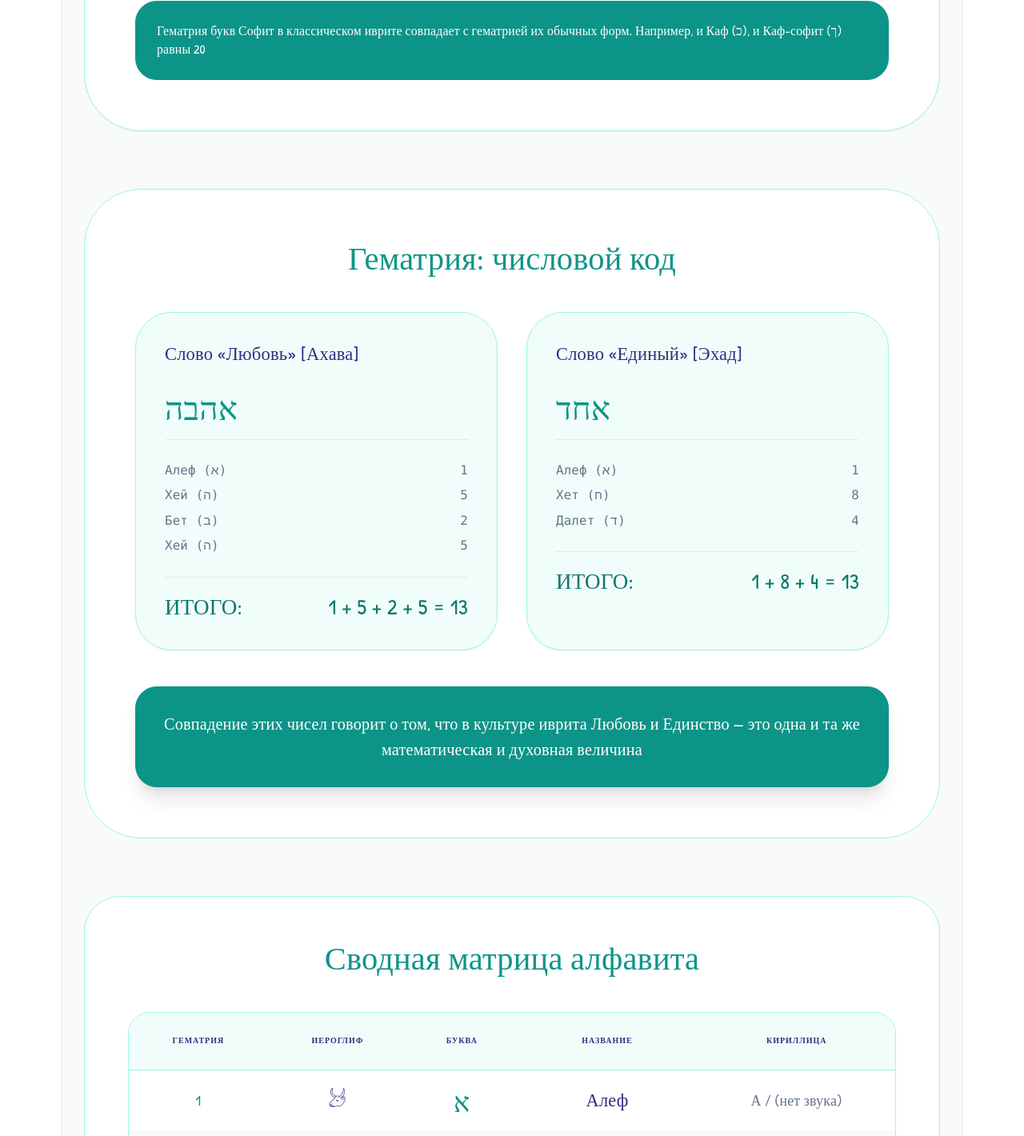
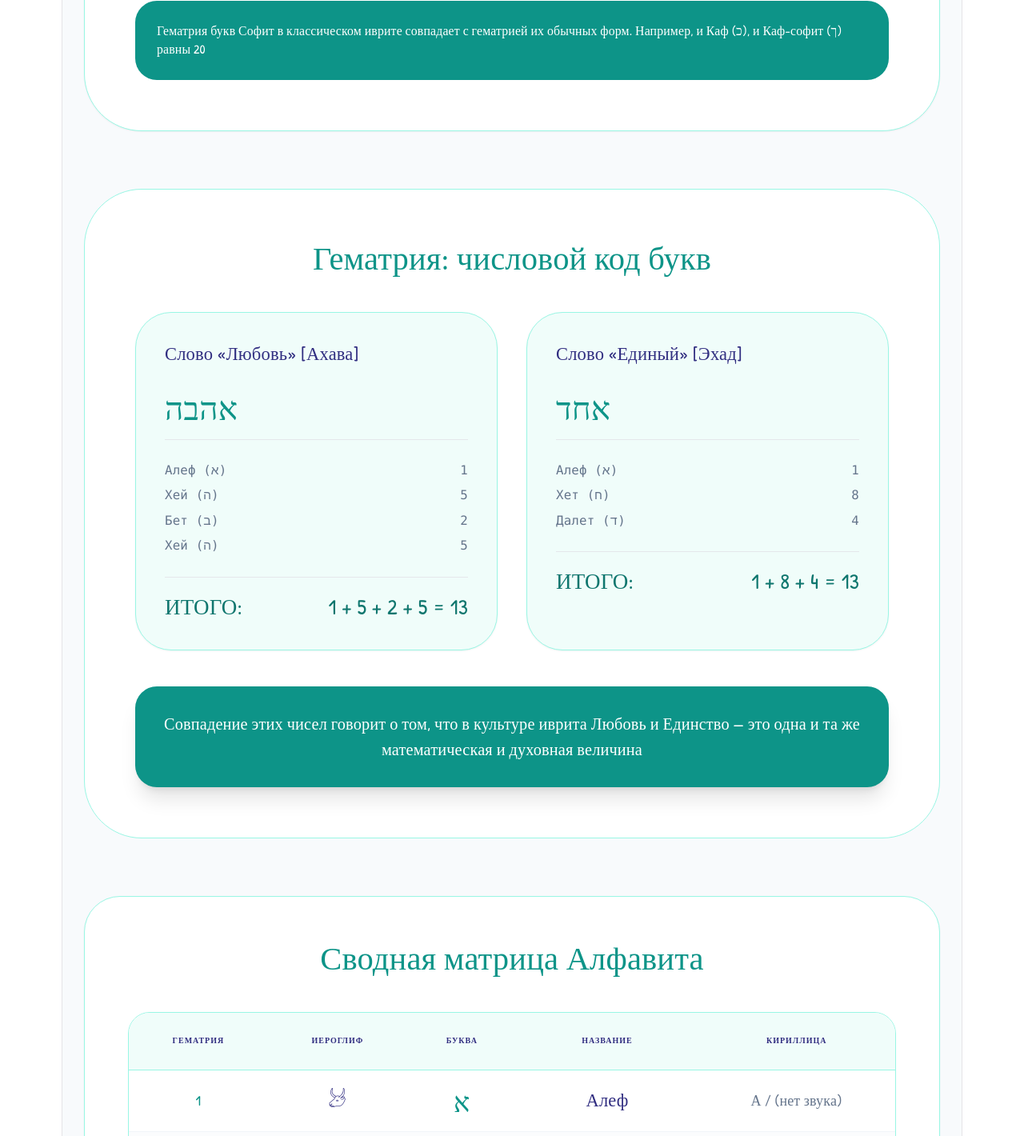
Before and after one commit to bemotte-ops/Hebrew, a React (Vite) app: page / in a window 1280 px wide. Shown: the part 5596-7016 px from the top of the page at 80% size. Built offline with nearby package versions, Linux system fonts and the light colour scheme; a web font is replaced by a local one.

Commit message:
Update App.tsx

```diff
--- a/src/App.tsx
+++ b/src/App.tsx
@@ -454,7 +454,7 @@ const App: React.FC = () => {
         <section className="bg-white p-10 md:p-14 rounded-[4rem] border border-teal-200 relative overflow-hidden">
           <div className="relative z-10 space-y-10">
             <div className="text-center space-y-3">
-              <h2 className="text-4xl font-patrick text-teal-600">Гематрия: числовой код</h2>
+              <h2 className="text-4xl font-patrick text-teal-600">Гематрия: числовой код букв</h2>
             </div>
 
             <div className="grid md:grid-cols-2 gap-8">
@@ -498,7 +498,7 @@ const App: React.FC = () => {
         <section className="bg-white p-8 md:p-12 rounded-[2.5rem] shadow-sm border border-teal-200 space-y-10">
           <div className="text-center w-full">
             <h2 className="text-4xl font-patrick text-teal-600">
-              Сводная матрица алфавита
+              Сводная матрица Алфавита
             </h2>
           </div>
 
```
